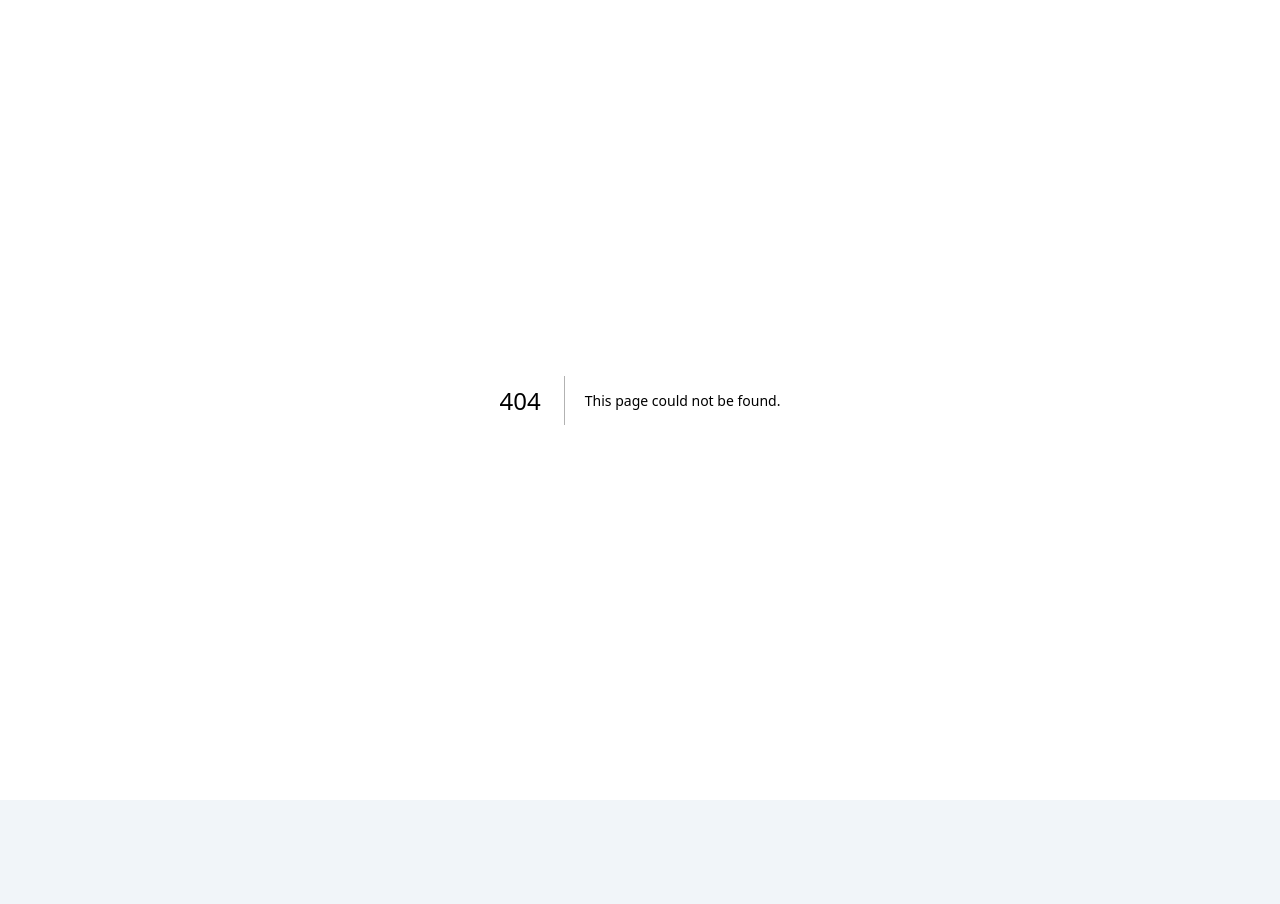
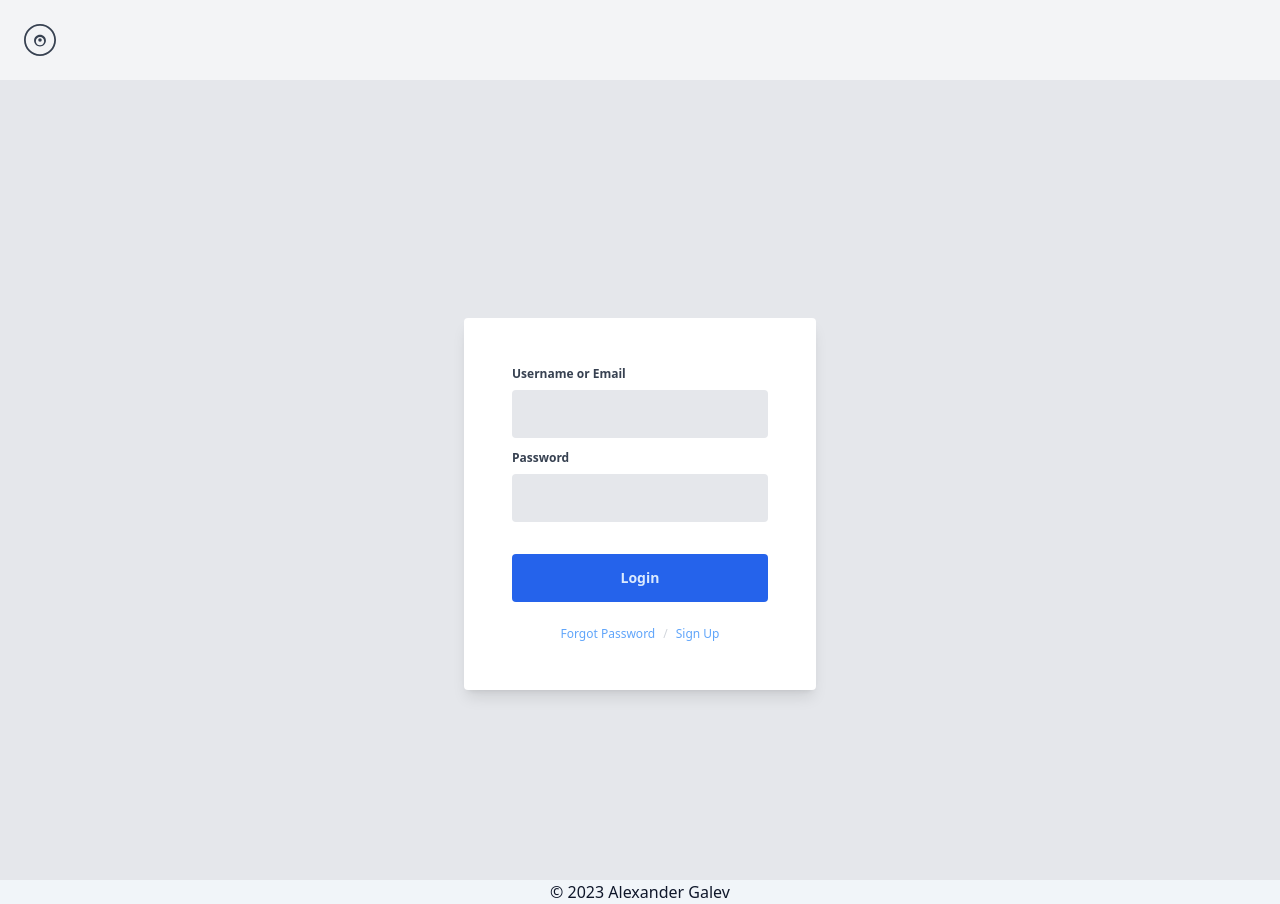
Before and after one commit to agalev/phase-2-project-flogger, a Next.js app: page /signup in a window 1280 px wide. Before the commit this address had no page. Before the commit the page ends 800 px from the top, so only its background shows below. Built offline with nearby package versions, Linux system fonts and the light colour scheme.

Commit message:
Added a header/footer components to layout

```diff
--- a/app/Card.tsx
+++ b/app/Card.tsx
@@ -1,4 +1,5 @@
 export default function Card() {
+
 	return (
 		<article className='pt-6 pb-12 bg-gray-300 container w-100 lg:w-4/5 mx-auto flex flex-col'>
 			<div
--- /dev/null
+++ b/app/Footer.tsx
@@ -0,0 +1,9 @@
+export default function Footer() {
+	return (
+		<footer className='flex items-center place-content-center'>
+			<span className='text-slate-900'>
+				&copy; {new Date().getFullYear()} Alexander Galev
+			</span>
+		</footer>
+	)
+}
--- a/app/Header.tsx
+++ b/app/Header.tsx
@@ -1,146 +1,20 @@
-import { Fragment } from 'react'
-import { Disclosure, Menu, Transition } from '@headlessui/react'
-import { MenuIcon, XMarkIcon } from '../icons'
-const navigation = [
-	{ name: 'Dashboard', href: '#', current: true },
-	{ name: 'Favorites', href: '#', current: false },
-	{ name: 'Projects', href: '#', current: false }
-]
-
-function classNames(...classes) {
-	return classes.filter(Boolean).join(' ')
-}
-
 export default function Header() {
 	return (
-		<Disclosure as='nav' className='bg-slate-600'>
-			{({ open }) => (
-				<>
-					<div className='mx-auto max-w-7xl px-4 sm:px-6 lg:px-8'>
-						<div className='relative flex h-16 items-center justify-between'>
-							<div className='absolute inset-y-0 left-0 flex items-center sm:hidden'>
-								{/* Mobile menu button*/}
-								<Disclosure.Button className='inline-flex items-center justify-center rounded-md p-2 text-gray-400 hover:bg-gray-700 hover:text-white focus:outline-none focus:ring-2 focus:ring-inset focus:ring-white'>
-									<span className='sr-only'>Open main menu</span>
-									{open ? (
-										<XMarkIcon aria-hidden='true' />
-									) : (
-										<MenuIcon aria-hidden='true' />
-									)}
-								</Disclosure.Button>
-							</div>
-							<div className='flex flex-1 items-center justify-center sm:items-stretch sm:justify-start'>
-								<div className='flex flex-shrink-0 items-center'>
-									<span className='text-2xl font-extrabold text-teal-400'>
-										/ /
-									</span>
-								</div>
-								<div className='hidden sm:ml-6 sm:block'>
-									<div className='flex space-x-4'>
-										{navigation.map((item) => (
-											<a
-												key={item.name}
-												href={item.href}
-												className={classNames(
-													item.current
-														? 'bg-gray-900 text-white'
-														: 'text-gray-300 hover:bg-gray-700 hover:text-white',
-													'rounded-md px-3 py-2 text-sm font-medium'
-												)}
-												aria-current={item.current ? 'page' : undefined}
-											>
-												{item.name}
-											</a>
-										))}
-									</div>
-								</div>
-							</div>
-							<div className='absolute inset-y-0 right-0 flex items-center pr-2 sm:static sm:inset-auto sm:ml-6 sm:pr-0'>
-								{/* Profile dropdown */}
-								<Menu as='div' className='relative ml-3'>
-									<div>
-										<Menu.Button className='flex rounded-full bg-gray-800 text-sm focus:outline-none focus:ring-2 focus:ring-white focus:ring-offset-2 focus:ring-offset-gray-800'>
-											<span className='sr-only'>Open user menu</span>
-										</Menu.Button>
-									</div>
-									<Transition
-										as={Fragment}
-										enter='transition ease-out duration-100'
-										enterFrom='transform opacity-0 scale-95'
-										enterTo='transform opacity-100 scale-100'
-										leave='transition ease-in duration-75'
-										leaveFrom='transform opacity-100 scale-100'
-										leaveTo='transform opacity-0 scale-95'
-									>
-										<Menu.Items className='absolute right-0 z-10 mt-2 w-48 origin-top-right rounded-md bg-white py-1 shadow-lg ring-1 ring-black ring-opacity-5 focus:outline-none'>
-											<Menu.Item>
-												{({ active }) => (
-													<a
-														href='#'
-														className={classNames(
-															active ? 'bg-gray-100' : '',
-															'block px-4 py-2 text-sm text-gray-700'
-														)}
-													>
-														Your Profile
-													</a>
-												)}
-											</Menu.Item>
-											<Menu.Item>
-												{({ active }) => (
-													<a
-														href='#'
-														className={classNames(
-															active ? 'bg-gray-100' : '',
-															'block px-4 py-2 text-sm text-gray-700'
-														)}
-													>
-														Settings
-													</a>
-												)}
-											</Menu.Item>
-											<Menu.Item>
-												{({ active }) => (
-													<a
-														href='#'
-														className={classNames(
-															active ? 'bg-gray-100' : '',
-															'block px-4 py-2 text-sm text-gray-700'
-														)}
-													>
-														Sign out
-													</a>
-												)}
-											</Menu.Item>
-										</Menu.Items>
-									</Transition>
-								</Menu>
-							</div>
-						</div>
-					</div>
-
-					<Disclosure.Panel className='sm:hidden'>
-						<div className='space-y-1 px-2 pt-2 pb-3'>
-							{navigation.map((item) => (
-								<Disclosure.Button
-									key={item.name}
-									as='a'
-									href={item.href}
-									className={classNames(
-										item.current
-											? 'bg-gray-900 text-white'
-											: 'text-gray-300 hover:bg-gray-700 hover:text-white',
-										'block rounded-md px-3 py-2 text-base font-medium'
-									)}
-									aria-current={item.current ? 'page' : undefined}
-								>
-									{item.name}
-								</Disclosure.Button>
-							))}
-						</div>
-					</Disclosure.Panel>
-				</>
-			)}
-		</Disclosure>
+		<nav className='flex items-center justify-between flex-wrap bg-gray-100 p-6'>
+			<div className='flex items-center flex-shrink-0 text-gray-700 mr-6'>
+				<svg
+					className='fill-current h-8 w-8 mr-2'
+					width='54'
+					height='54'
+					viewBox='0 0 54 54'
+					xmlns='http://www.w3.org/2000/svg'
+				>
+					<path d='M27 0C12.088 0 0 12.088 0 27s12.088 27 27 27 27-12.088 27-27S41.912 0 27 0zm0 51C13.745 51 3 40.255 3 27S13.745 3 27 3s24 10.745 24 24-10.745 24-24 24z' />
+					<path d='M27 18c-5.514 0-10 4.486-10 10s4.486 10 10 10 10-4.486 10-10-4.486-10-10-10zm0 18c-3.866 0-7-3.134-7-7s3.134-7 7-7 7 3.134 7 7-3.134 7-7 7z' />
+					<circle cx='27' cy='27' r='3' />
+				</svg>
+				<span className='font-semibold text-xl tracking-tight'></span>
+			</div>
+		</nav>
 	)
 }
--- a/app/layout.tsx
+++ b/app/layout.tsx
@@ -1,19 +1,19 @@
 import './globals.css'
-
-export const metadata = {
-	title: 'Flogger app',
-	description: 'Fetch blog posts from Medium'
-}
+import Header from './Header'
+import Footer from './Footer'
 
 export default function RootLayout({
 	children
 }: {
 	children: React.ReactNode
 }) {
+
 	return (
 		<html lang='en'>
 			<body>
+				<Header />
 				{children}
+				<Footer />
 			</body>
 		</html>
 	)
--- a/app/page.tsx
+++ b/app/page.tsx
@@ -1,7 +1,6 @@
 'use client'
 import { useState } from 'react'
 
-import Header from './Header'
 import Card from './Card'
 
 export default function Home() {
@@ -18,12 +17,9 @@ export default function Home() {
 			.then((res) => res.json())
 			.then((data) => setData(data))
 	}
-	// const htmlRegexG = /<(?:"[^"]*"['"]*|'[^']*'['"]*|[^'">])+>/g
-	// const htmlRegex = /<(?:"[^"]*"['"]*|'[^']*'['"]*|[^'">])+>/ // without g
 
 	return (
 		<>
-			<Header />
 			<main className='flex flex-col flex-grow min-h-screen items-center container max-w-screen-lg m-auto px-5 md:px-12 lg:px-24'>
 				<form className='flex m-2' onSubmit={fetchData}>
 					<span className='inline-flex items-center px-3 text-2xl text-gray-900 bg-gray-200 border border-r-0 border-gray-300 rounded-l-md'>
@@ -67,42 +63,6 @@ export default function Home() {
 				) : (
 					<Card />
 				)}
-				<div className='flex flex-col items-center justify-center w-screen h-screen bg-gray-200 text-gray-700'>
-					<form
-						className='flex flex-col bg-white rounded shadow-lg p-12 mt-12'
-						action=''
-					>
-						<label className='font-semibold text-xs' htmlFor='usernameField'>
-							Username or Email
-						</label>
-						<input
-							className='flex items-center h-12 px-4 w-64 bg-gray-200 mt-2 rounded focus:outline-none focus:ring-2'
-							type='text'
-						/>
-						<label
-							className='font-semibold text-xs mt-3'
-							htmlFor='passwordField'
-						>
-							Password
-						</label>
-						<input
-							className='flex items-center h-12 px-4 w-64 bg-gray-200 mt-2 rounded focus:outline-none focus:ring-2'
-							type='password'
-						/>
-						<button className='flex items-center justify-center h-12 px-6 w-64 bg-blue-600 mt-8 rounded font-semibold text-sm text-blue-100 hover:bg-blue-700'>
-							Login
-						</button>
-						<div className='flex mt-6 justify-center text-xs'>
-							<a className='text-blue-400 hover:text-blue-500' href='#'>
-								Forgot Password
-							</a>
-							<span className='mx-2 text-gray-300'>/</span>
-							<a className='text-blue-400 hover:text-blue-500' href='#'>
-								Sign Up
-							</a>
-						</div>
-					</form>
-				</div>
 			</main>
 		</>
 	)
--- /dev/null
+++ b/app/signup/page.tsx
@@ -0,0 +1,58 @@
+'use client'
+import { useState } from 'react'
+export default function Signup() {
+	const [formData, setFormData] = useState({
+		name: '',
+		email: '',
+		password: '',
+		medium_username: ''
+	})
+
+  const handleChange = (e) => {
+    setFormData({
+      ...formData,
+      [e.target.name]: e.target.value
+    })
+  }
+
+  const handleSubmit = (e) => {
+    e.preventDefault()
+    console.log(formData)
+  }
+
+	return (
+		<div className='flex flex-col items-center justify-center w-screen h-screen bg-gray-200 text-gray-700'>
+			<form
+				className='flex flex-col bg-white rounded shadow-lg p-12 mt-12'
+				action=''
+			>
+				<label className='font-semibold text-xs' htmlFor='usernameField'>
+					Username or Email
+				</label>
+				<input
+					className='flex items-center h-12 px-4 w-64 bg-gray-200 mt-2 rounded focus:outline-none focus:ring-2'
+					type='text'
+				/>
+				<label className='font-semibold text-xs mt-3' htmlFor='passwordField'>
+					Password
+				</label>
+				<input
+					className='flex items-center h-12 px-4 w-64 bg-gray-200 mt-2 rounded focus:outline-none focus:ring-2'
+					type='password'
+				/>
+				<button className='flex items-center justify-center h-12 px-6 w-64 bg-blue-600 mt-8 rounded font-semibold text-sm text-blue-100 hover:bg-blue-700'>
+					Login
+				</button>
+				<div className='flex mt-6 justify-center text-xs'>
+					<a className='text-blue-400 hover:text-blue-500' href='#'>
+						Forgot Password
+					</a>
+					<span className='mx-2 text-gray-300'>/</span>
+					<a className='text-blue-400 hover:text-blue-500' href='#'>
+						Sign Up
+					</a>
+				</div>
+			</form>
+		</div>
+	)
+}
--- /dev/null
+++ b/db.json
@@ -0,0 +1,11 @@
+{
+	"users": [
+		{
+			"id": 1,
+			"name": "Alex",
+			"email": "alex.galev@yahoo.com",
+			"password": "123456",
+			"medium_username": "alexander.galev"
+		}
+	]
+}
--- a/package.json
+++ b/package.json
@@ -1,20 +1,21 @@
 {
   "name": "phase-2-project-flogger",
-  "version": "0.1.0",
+  "version": "1.3.3.7",
   "private": true,
   "scripts": {
     "dev": "next dev",
+    "server": "json-server --watch db.json --port 3001",
     "build": "next build",
     "start": "next start",
     "lint": "next lint"
   },
   "dependencies": {
-    "@headlessui/react": "^1.7.12",
     "@types/node": "18.14.5",
     "@types/react": "18.0.28",
     "@types/react-dom": "18.0.11",
     "eslint": "8.35.0",
     "eslint-config-next": "13.2.3",
+    "json-server": "^0.17.2",
     "next": "13.2.3",
     "react": "18.2.0",
     "react-dom": "18.2.0",
```
Also changed, not shown: 2 other files (tests, documents, lock files or other folders).
